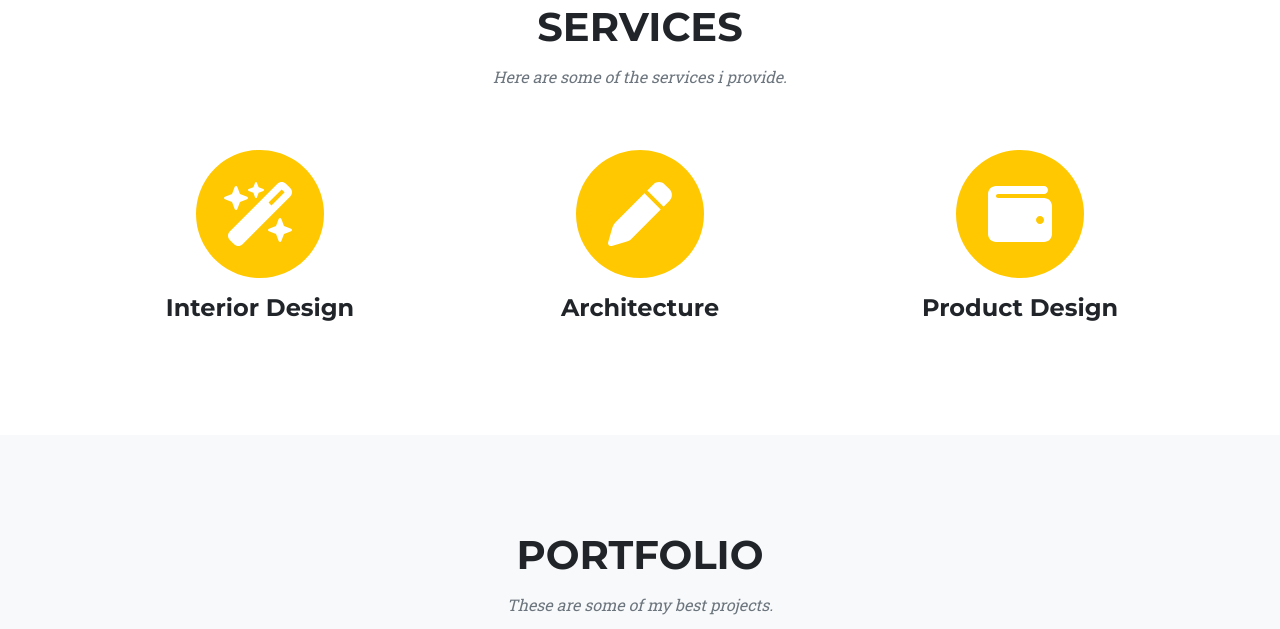
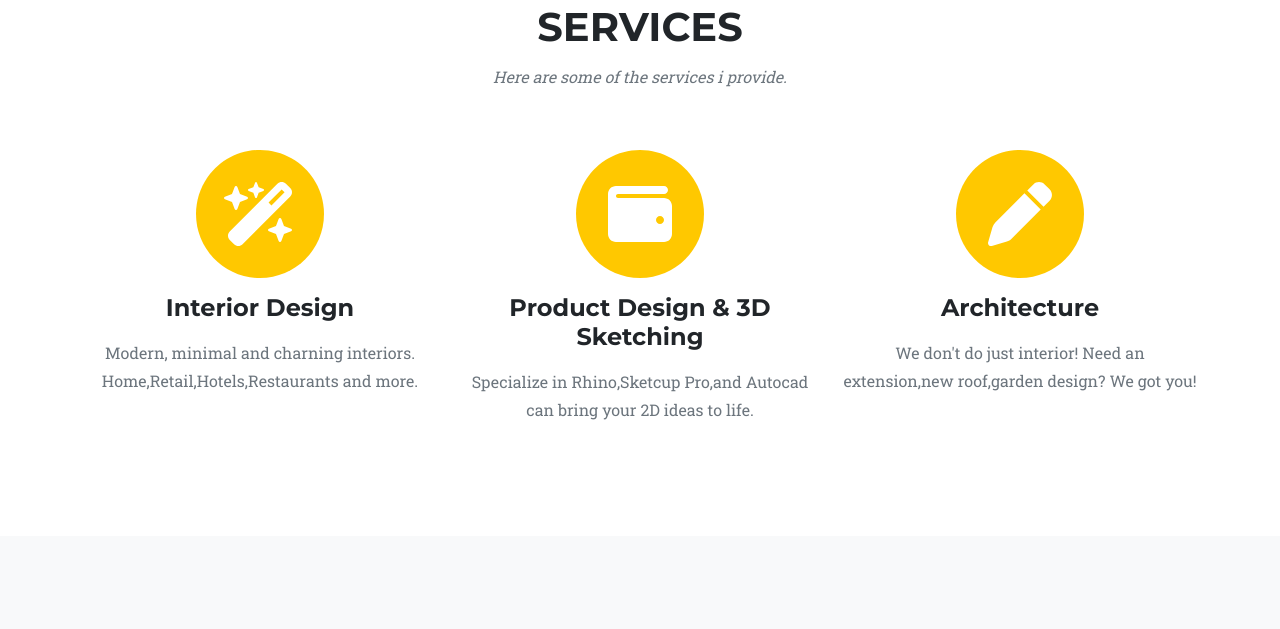
Before and after one commit to JuliasInterior/JuliasInterior.github.io, a plain HTML site: page index.html in a window 1280 px wide. Shown: the part 838-1467 px from the top of the page. Drawn offline with nearby package versions, Linux system fonts and the light colour scheme.

Commit message:
Services short description

```diff
--- a/index.html
+++ b/index.html
@@ -57,7 +57,15 @@
                             <i class="fa-solid fa-wand-magic-sparkles fa-stack-1x fa-inverse"></i>
                         </span>
                         <h4 class="my-3">Interior Design</h4>
-                        <p class="text-muted"></p>
+                        <p class="text-muted">Modern, minimal and charning interiors. Home,Retail,Hotels,Restaurants and more.</p>
+                    </div>
+                    <div class="col-md-4">
+                        <span class="fa-stack fa-4x">
+                            <i class="fas fa-circle fa-stack-2x text-primary"></i>
+                            <i class="fas fa-wallet fa-stack-1x fa-inverse"></i>
+                        </span>
+                        <h4 class="my-3">Product Design & 3D Sketching</h4>
+                        <p class="text-muted">Specialize in Rhino,Sketcup Pro,and Autocad can bring your 2D ideas to life.</p>
                     </div>
                     <div class="col-md-4">
                         <span class="fa-stack fa-4x">
@@ -65,16 +73,10 @@
                             <i class="fas fa-pen fa-stack-1x fa-inverse"></i>
                         </span>
                         <h4 class="my-3">Architecture</h4>
-                        <p class="text-muted"></p>
+                        <p class="text-muted">We don't do just interior! Need an extension,new roof,garden design? We got you!
+                        </p>
                     </div>
-                    <div class="col-md-4">
-                        <span class="fa-stack fa-4x">
-                            <i class="fas fa-circle fa-stack-2x text-primary"></i>
-                            <i class="fas fa-wallet fa-stack-1x fa-inverse"></i>
-                        </span>
-                        <h4 class="my-3">Product Design</h4>
-                        <p class="text-muted"></p>
-                    </div>
+
                 </div>
             </div>
         </section>
```
